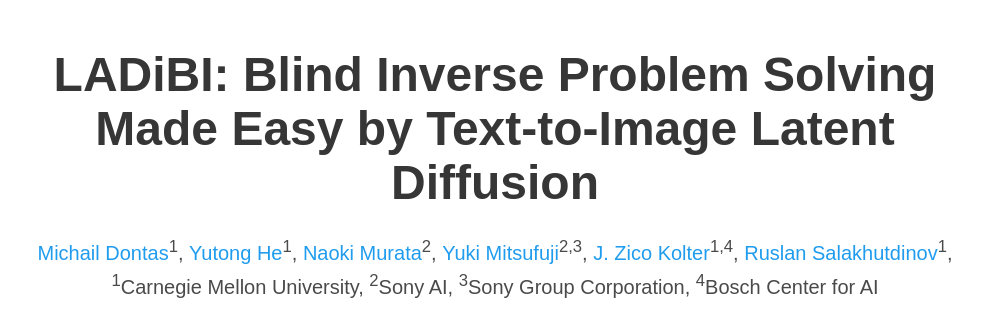
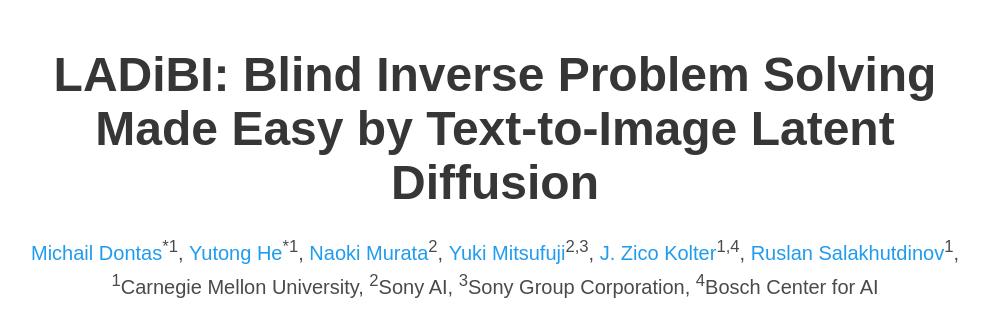
Before and after one commit to KellyYutongHe/ladibi, a plain HTML site: page index.html in a window 1280 px wide. Shown: the top 310 px of the page, without its empty margins (145-1134 px from the left). Drawn offline with nearby package versions, Linux system fonts and the light colour scheme; some icons are missing; a web font is replaced by a local one.

Commit message:
Update index.html

```diff
--- a/index.html
+++ b/index.html
@@ -56,9 +56,9 @@
             <div class="is-size-5 publication-authors">
               <!-- Paper authors -->
               <span class="author-block">
-                <a href="https://kellyyutonghe.github.io/ladibi/" target="_blank">Michail Dontas</a><sup>1</sup>,</span>
+                <a href="https://kellyyutonghe.github.io/ladibi/" target="_blank">Michail Dontas</a><sup>*1</sup>,</span>
               <span class="author-block">
-                <a href="https://kellyyutonghe.github.io/" target="_blank">Yutong He</a><sup>1</sup>,</span>
+                <a href="https://kellyyutonghe.github.io/" target="_blank">Yutong He</a><sup>*1</sup>,</span>
               <span class="author-block">
                 <a href="https://scholar.google.com/citations?user=oyuTmwoAAAAJ&hl=ja" target="_blank">Naoki Murata</a><sup>2</sup>,</span>
               <span class="author-block">
```
